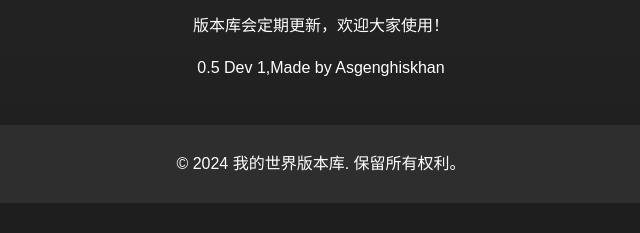
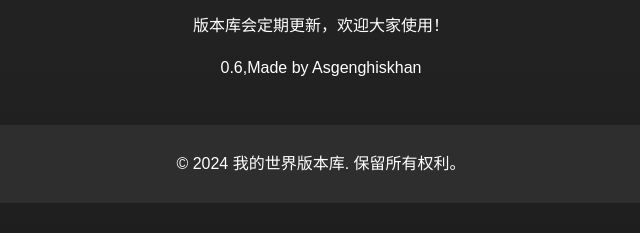
Before and after one commit to asGenghiskhan/asgenghiskhan.github.io, a plain HTML site: page index.html in a window 1280 px wide. Both pictures are taken after a click on the button "关于". Shown: the part 597-830 px from the top of the page, 319-959 px from the left. Drawn offline with Linux system fonts and the light colour scheme; a web font is replaced by a local one.

Commit message:
Update index.html

```diff
--- a/index.html
+++ b/index.html
@@ -108,7 +108,7 @@
             <h2>关于版本库</h2>
             <p>这是一个关于《我的世界》版本的库，提供了MinecraftEdu、京东教育版和教育个人版的下载链接和版本信息。</p>
             <p>版本库会定期更新，欢迎大家使用！</p>
-            <p>0.5 Dev 1,Made by Asgenghiskhan</p>
+            <p>0.6,Made by Asgenghiskhan</p>
             <br></br>
         </section>
     </main>
```
